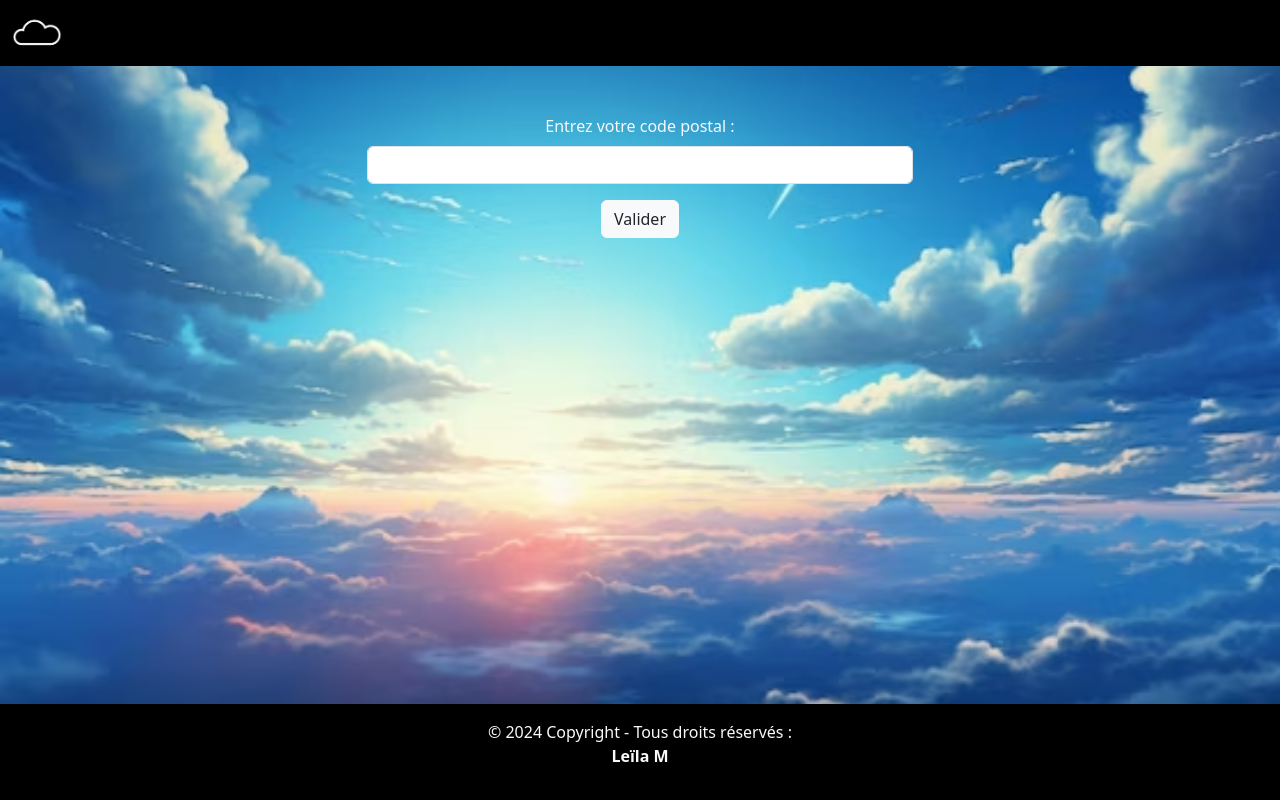
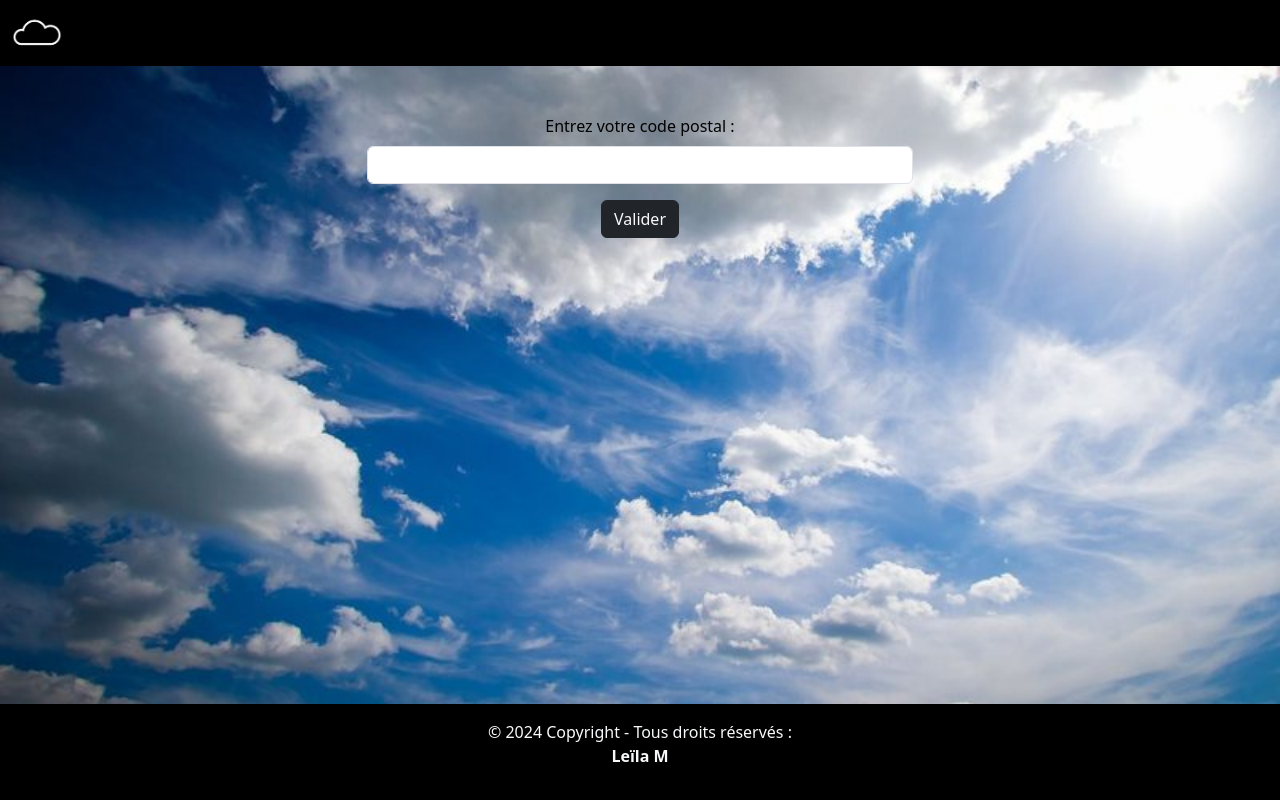
Before and after one commit to Aliiel/Localisation, an Angular app: page / in a window 1280 px wide. Built offline with nearby package versions, Linux system fonts and the light colour scheme.

Commit message:
changement image de fond

```diff
--- a/src/app/formulaire/formulaire.component.html
+++ b/src/app/formulaire/formulaire.component.html
@@ -2,10 +2,10 @@
     <div class="row text-center">
         <div class="col-lg-6 mx-auto mt-5">
             <div class="mb-3">
-                <label class="form-label text-light">Entrez votre code postal : </label>
+                <label class="form-label text-black">Entrez votre code postal : </label>
                 <input type="text" class="form-control" [formControl]="champ">
             </div>
-            <button type="submit" class="btn btn-light text-dark" (click)="recupererCodePostal()">Valider</button>
+            <button type="submit" class="btn btn-dark text-light" (click)="recupererCodePostal()">Valider</button>
         </div>
     </div>
 </div>
--- a/src/styles.css
+++ b/src/styles.css
@@ -4,7 +4,7 @@
 
 
 body {
-    background-image: url('./assets/coucher-soleil-au-dessus-nuages-soleil-qui-brille-travers-nuages_750054-295.avif');
+    background-image: url('./assets/image.jpg');
     background-attachment: fixed;
     /* background-repeat: no-repeat; */
     background-size: cover;
```
Also changed, not shown: src/assets/37892162.webp (added), src/assets/images.jpg (added).
